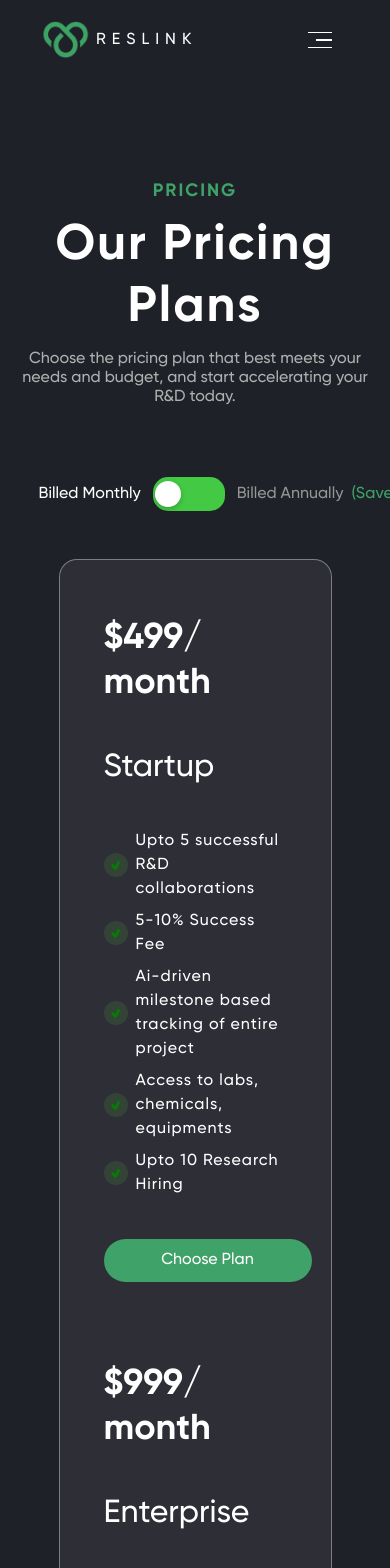
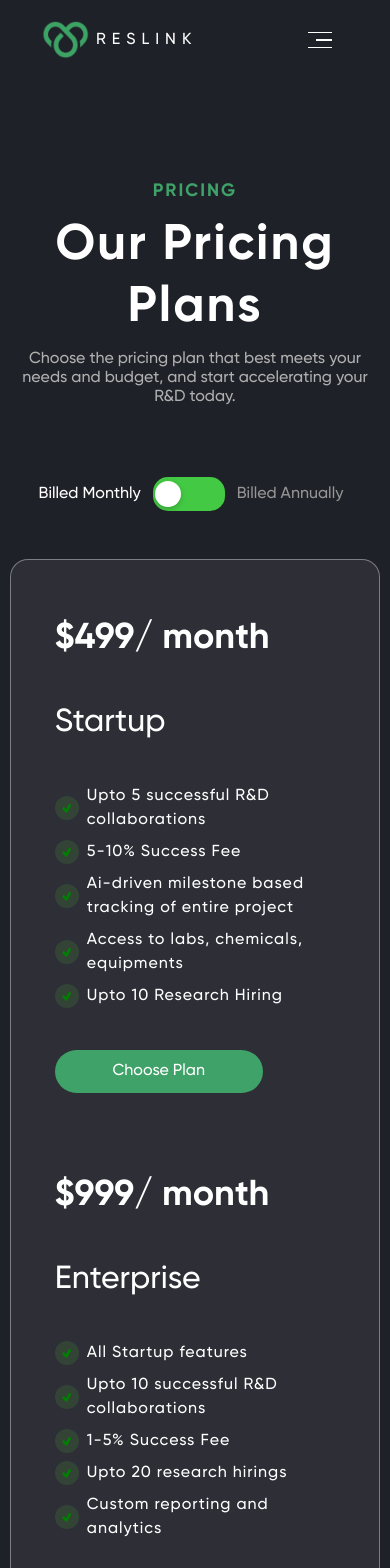
Before and after one commit to Lakshay-bit-png/reslink_lakshay, a React (Create React App) app: page / in a window 390 px wide. Shown: the top 1568 px of the page. Built offline with nearby package versions, Linux system fonts and the light colour scheme.

Commit message:
Update index.css

```diff
--- a/src/Home/Pricing/index.css
+++ b/src/Home/Pricing/index.css
@@ -333,3 +333,15 @@
 
     }
 }
+
+@media only screen and (max-width:600px){
+    .upper-plan{
+        width:95vw;
+    }
+    .custom-plan{
+        width:95vw;
+    }
+    .saving{
+        display:none;
+    }
+}
```
